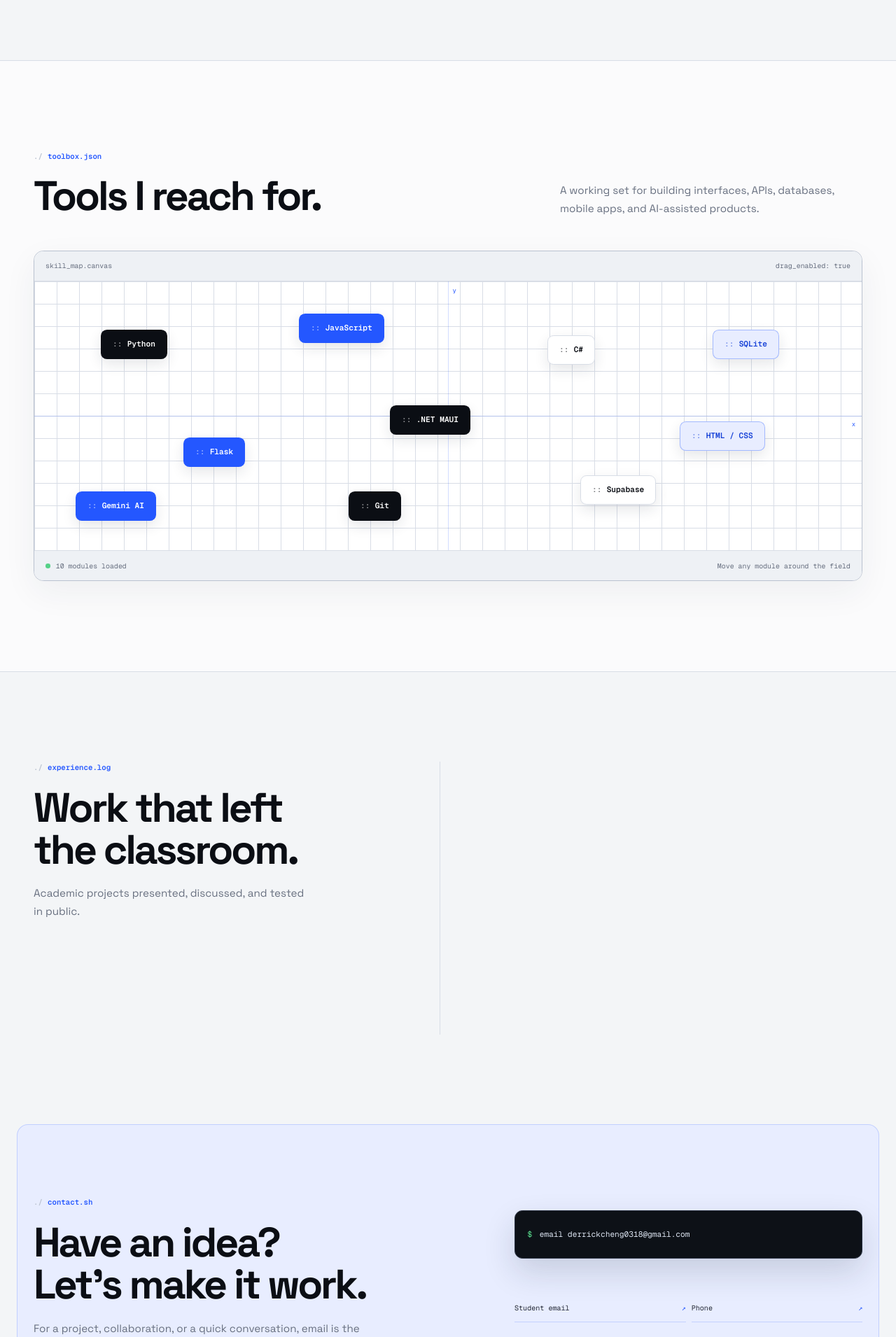
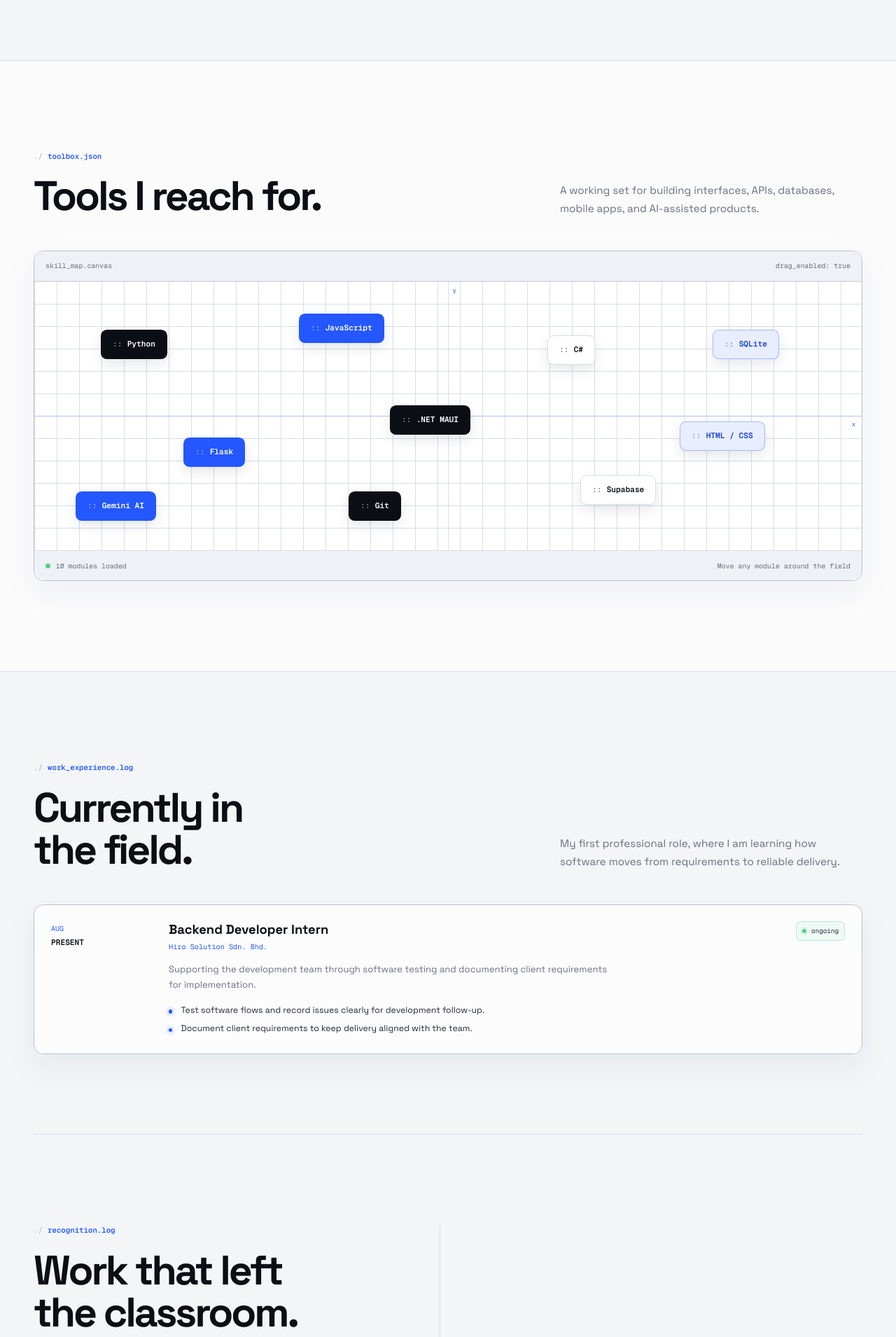
Before and after one commit to Derrick0318/portfolio, a Flask app: page / in a window 1280 px wide. Shown: the part 2720-4630 px from the top of the page at 70% size. Run offline with Flask 3, Linux system fonts and the light colour scheme.

Commit message:
Add internship experience and refine developer cursor

```diff
--- a/static/css/portfolio/cs-student.css
+++ b/static/css/portfolio/cs-student.css
@@ -376,6 +376,7 @@ section { padding: clamp(6rem, 10vw, 9rem) 0; }
 }
 .about-heading h2 span { color: var(--blue); }
 .about-file-meta { display: flex; gap: 1rem; margin-top: 1.4rem; color: var(--muted); font-family: var(--mono); font-size: .6rem; }
+.about-lead, .about-followup { text-align: justify; text-justify: inter-word; }
 .about-lead { margin: 0; color: var(--ink); font-size: 1.12rem; line-height: 1.72; }
 .about-followup { margin: 1.15rem 0 0; color: var(--muted); font-size: .94rem; line-height: 1.75; }
 .profile-facts { margin: 2rem 0 0; border-top: 1px solid var(--line); }
@@ -496,6 +497,25 @@ section { padding: clamp(6rem, 10vw, 9rem) 0; }
 .tl-copy strong { color: var(--blue); }
 .log-result { display: inline-block; margin-top: .85rem; color: var(--ink-soft); font-family: var(--mono); font-size: .6rem; }
 
+.work-experience-block { margin-bottom: clamp(6rem, 10vw, 9rem); padding-bottom: clamp(5rem, 9vw, 8rem); border-bottom: 1px solid var(--line); }
+.work-experience-head { display: grid; grid-template-columns: minmax(0, .9fr) minmax(18rem, .7fr); gap: 4rem; align-items: end; margin-bottom: 3rem; }
+.work-experience-head h2 { max-width: 28rem; margin: 0; font-size: clamp(2.35rem, 4.6vw, 4.15rem); font-weight: 650; letter-spacing: -.052em; line-height: 1.02; }
+.work-experience-head > p { max-width: 27rem; justify-self: end; margin: 0; color: var(--muted); line-height: 1.7; }
+.work-experience-card { display: grid; grid-template-columns: 6.5rem minmax(0, 1fr) auto; gap: clamp(1.5rem, 5vw, 4.5rem); align-items: start; padding: 1.45rem 1.5rem 1.6rem; border: 1px solid var(--line-strong); border-radius: .85rem; background: rgba(255, 255, 255, .72); box-shadow: 0 1.2rem 3rem rgba(30, 45, 75, .06); transition: border-color .25s ease, background .25s ease, box-shadow .35s var(--ease), transform .35s var(--ease); }
+.work-experience-card:hover { border-color: rgba(36, 87, 255, .42); background: #fff; box-shadow: 0 1.5rem 3.5rem rgba(30, 45, 75, .1); transform: translateY(-3px); }
+.work-date { padding-top: .18rem; color: var(--blue); font-family: var(--mono); }
+.work-date span, .work-date strong { display: block; }
+.work-date span { font-size: .62rem; }
+.work-date strong { margin-top: .25rem; color: var(--ink); font-size: .7rem; font-weight: 600; }
+.work-copy .role { font-size: 1.15rem; font-weight: 650; line-height: 1.3; }
+.work-copy .org { margin-top: .3rem; color: var(--blue); font-family: var(--mono); font-size: .64rem; }
+.work-copy p { max-width: 42rem; margin: .85rem 0 0; color: var(--muted); font-size: .82rem; line-height: 1.65; }
+.work-points { display: grid; gap: .45rem; margin: 1rem 0 0; padding: 0; color: var(--ink-soft); font-size: .77rem; line-height: 1.55; list-style: none; }
+.work-points li { position: relative; padding-left: 1.1rem; }
+.work-points li::before { position: absolute; top: .55rem; left: 0; width: .32rem; height: .32rem; border-radius: 50%; content: ""; background: var(--blue); box-shadow: 0 0 0 4px var(--blue-soft); }
+.work-status { display: inline-flex; align-items: center; gap: .45rem; padding: .35rem .5rem; color: var(--ink-soft); border: 1px solid rgba(85, 209, 135, .35); border-radius: .4rem; background: rgba(85, 209, 135, .08); font-family: var(--mono); font-size: .58rem; white-space: nowrap; }
+.work-status i { width: .38rem; height: .38rem; border-radius: 50%; background: var(--green); box-shadow: 0 0 0 3px rgba(85, 209, 135, .13); }
+
 #contact { padding: 0 0 1.5rem; }
 .contact { margin: 0 1.5rem; padding: clamp(4.5rem, 8vw, 7rem) 0 2rem; overflow: hidden; border: 1px solid rgba(36, 87, 255, .2); border-radius: 1rem; background: var(--blue-soft); }
 .contact-wrap { display: grid; grid-template-columns: 1fr minmax(25rem, .82fr); gap: 2rem 5rem; align-items: end; }
@@ -541,12 +561,15 @@ footer span:first-child { color: var(--blue); }
   .hero-line { white-space: normal; }
   .hero-console { min-height: 25rem; margin-top: 4rem; }
   .hero-metrics { grid-template-columns: repeat(3, 1fr); gap: .85rem; }
-  .about-layout, .skills-head, .projects-layout, .experience-layout, .contact-wrap { display: block; }
+  .about-layout, .skills-head, .projects-layout, .experience-layout, .work-experience-head, .contact-wrap { display: block; }
   .about-copy, .projects-intro + .proj-list, .timeline, .contact-terminal { margin-top: 3rem; }
   .projects-intro { position: static; }
   .hover-instruction { display: none; }
   .skills-head > p { margin-top: 1rem; }
   .toolbox-shell { margin-top: 2.4rem; }
+  .work-experience-head > p { margin-top: 1rem; }
+  .work-experience-card { grid-template-columns: 5rem minmax(0, 1fr); gap: 1.5rem; }
+  .work-status { grid-column: 2; justify-self: start; }
   .contact-copy { margin-bottom: 2.5rem; }
   .social { margin-top: 2rem; }
 }
@@ -566,6 +589,9 @@ footer span:first-child { color: var(--blue); }
   .stat { min-height: 7rem; }
   .stat > span:last-child { margin-top: 1.2rem; }
   .profile-facts div { grid-template-columns: 1fr; gap: .2rem; }
+  .work-experience-card { display: block; }
+  .work-date { margin-bottom: 1.2rem; }
+  .work-status { margin-top: 1.2rem; }
   .proj-row { grid-template-columns: 1.7rem minmax(0, 1fr) 1.5rem; min-height: 0; }
   .proj-thumb { grid-column: 2 / -1; grid-row: 1; height: 10rem; }
   .proj-num { grid-column: 1; grid-row: 1; }
--- a/static/js/portfolio/crosshair.js
+++ b/static/js/portfolio/crosshair.js
@@ -1,31 +1,31 @@
 document.addEventListener("DOMContentLoaded", () => {
-  const crosshair = document.querySelector("[data-cs-crosshair]");
+  const cursor = document.querySelector("[data-dev-cursor]");
   const finePointer = window.matchMedia("(hover: hover) and (pointer: fine)").matches;
-  if (!crosshair || !finePointer) return;
+  if (!cursor || !finePointer) return;
 
-  document.body.classList.add("cs-cursor-enabled");
+  document.body.classList.add("dev-cursor-enabled");
 
   const interactiveSelector = "a, button, [role='button'], input, textarea, select, summary";
   let frameId = 0;
   let pointerX = -100;
   let pointerY = -100;
 
-  const renderCrosshair = () => {
+  const renderCursor = () => {
     frameId = 0;
-    crosshair.style.transform = `translate3d(${pointerX}px, ${pointerY}px, 0)`;
+    cursor.style.transform = `translate3d(${pointerX}px, ${pointerY}px, 0)`;
   };
 
   document.addEventListener("pointermove", (event) => {
     pointerX = event.clientX;
     pointerY = event.clientY;
-    if (!frameId) frameId = requestAnimationFrame(renderCrosshair);
+    if (!frameId) frameId = requestAnimationFrame(renderCursor);
   }, { passive: true });
   document.addEventListener("pointerover", (event) => {
-    if (event.target.closest(interactiveSelector)) crosshair.classList.add("is-hovering");
+    if (event.target.closest?.(interactiveSelector)) cursor.classList.add("is-hovering");
   }, { passive: true });
   document.addEventListener("pointerout", (event) => {
     if (!event.relatedTarget || !event.relatedTarget.closest?.(interactiveSelector)) {
-      crosshair.classList.remove("is-hovering");
+      cursor.classList.remove("is-hovering");
     }
   }, { passive: true });
 });
--- a/templates/portfolio.html
+++ b/templates/portfolio.html
@@ -13,13 +13,13 @@
   <link rel="preconnect" href="https://fonts.googleapis.com">
   <link rel="preconnect" href="https://fonts.gstatic.com" crossorigin>
   <link href="https://fonts.googleapis.com/css2?family=Geist+Mono:wght@400;500;600&family=Space+Grotesk:wght@400;500;600;700&display=swap" rel="stylesheet">
-  <link rel="stylesheet" href="{{ url_for('static', filename='css/portfolio/cs-student.css') }}?v=2">
-  <link rel="stylesheet" href="{{ url_for('static', filename='css/portfolio/crosshair.css') }}?v=2">
+  <link rel="stylesheet" href="{{ url_for('static', filename='css/portfolio/cs-student.css') }}?v=4">
+  <link rel="stylesheet" href="{{ url_for('static', filename='css/portfolio/crosshair.css') }}?v=4">
   <script src="https://cdn.jsdelivr.net/npm/gsap@3.13.0/dist/gsap.min.js" defer></script>
   <script src="https://cdn.jsdelivr.net/npm/gsap@3.13.0/dist/ScrollTrigger.min.js" defer></script>
   <script src="{{ url_for('static', filename='js/portfolio/scroll.js') }}?v=13" defer></script>
   <script src="{{ url_for('static', filename='js/portfolio/interface-effects.js') }}?v=2" defer></script>
-  <script src="{{ url_for('static', filename='js/portfolio/crosshair.js') }}?v=2" defer></script>
+  <script src="{{ url_for('static', filename='js/portfolio/crosshair.js') }}?v=4" defer></script>
 </head>
 <body>
   <!--
@@ -34,11 +34,11 @@
   <div class="scroll-progress" aria-hidden="true"></div>
   <div class="page-noise" aria-hidden="true"></div>
   {% include "portfolio/_header.html" %}
-  <div class="cs-crosshair" data-cs-crosshair aria-hidden="true">
-    <span class="cs-crosshair__bar cs-crosshair__bar--top"></span>
-    <span class="cs-crosshair__bar cs-crosshair__bar--right"></span>
-    <span class="cs-crosshair__bar cs-crosshair__bar--bottom"></span>
-    <span class="cs-crosshair__bar cs-crosshair__bar--left"></span>
+  <div class="dev-cursor" data-dev-cursor aria-hidden="true">
+    <span class="dev-cursor__point"></span>
+    <span class="dev-cursor__prompt">&gt;</span>
+    <span class="dev-cursor__caret"></span>
+    <span class="dev-cursor__underscore">_</span>
   </div>
   <div id="hover-preview" aria-hidden="true">
     <div class="hp-card">
--- a/templates/portfolio/_experience.html
+++ b/templates/portfolio/_experience.html
@@ -1,8 +1,30 @@
 <section id="experience">
   <div class="wrap">
+    <div class="work-experience-block">
+      <div class="work-experience-head">
+        <div>
+          <div class="section-tag scroll-reveal" data-reveal>work_experience.log</div>
+          <h2 class="scroll-reveal motion-heading" data-reveal>Currently in the field.</h2>
+        </div>
+        <p class="scroll-reveal" data-reveal>My first professional role, where I am learning how software moves from requirements to reliable delivery.</p>
+      </div>
+      <article class="work-experience-card scroll-reveal" data-reveal>
+        <div class="work-date" aria-label="August to present"><span>AUG</span><strong>PRESENT</strong></div>
+        <div class="work-copy">
+          <div class="role">Backend Developer Intern</div>
+          <div class="org">Hiro Solution Sdn. Bhd.</div>
+          <p>Supporting the development team through software testing and documenting client requirements for implementation.</p>
+          <ul class="work-points">
+            <li>Test software flows and record issues clearly for development follow-up.</li>
+            <li>Document client requirements to keep delivery aligned with the team.</li>
+          </ul>
+        </div>
+        <span class="work-status"><i aria-hidden="true"></i>ongoing</span>
+      </article>
+    </div>
     <div class="experience-layout">
       <div class="experience-intro">
-        <div class="section-tag scroll-reveal" data-reveal>experience.log</div>
+        <div class="section-tag scroll-reveal" data-reveal>recognition.log</div>
         <h2 class="scroll-reveal motion-heading" data-reveal>Work that left<br>the classroom.</h2>
         <p class="scroll-reveal" data-reveal>Academic projects presented, discussed, and tested in public.</p>
       </div>
```
Also changed, not shown: static/css/portfolio/crosshair.css (+65 -38 lines).
